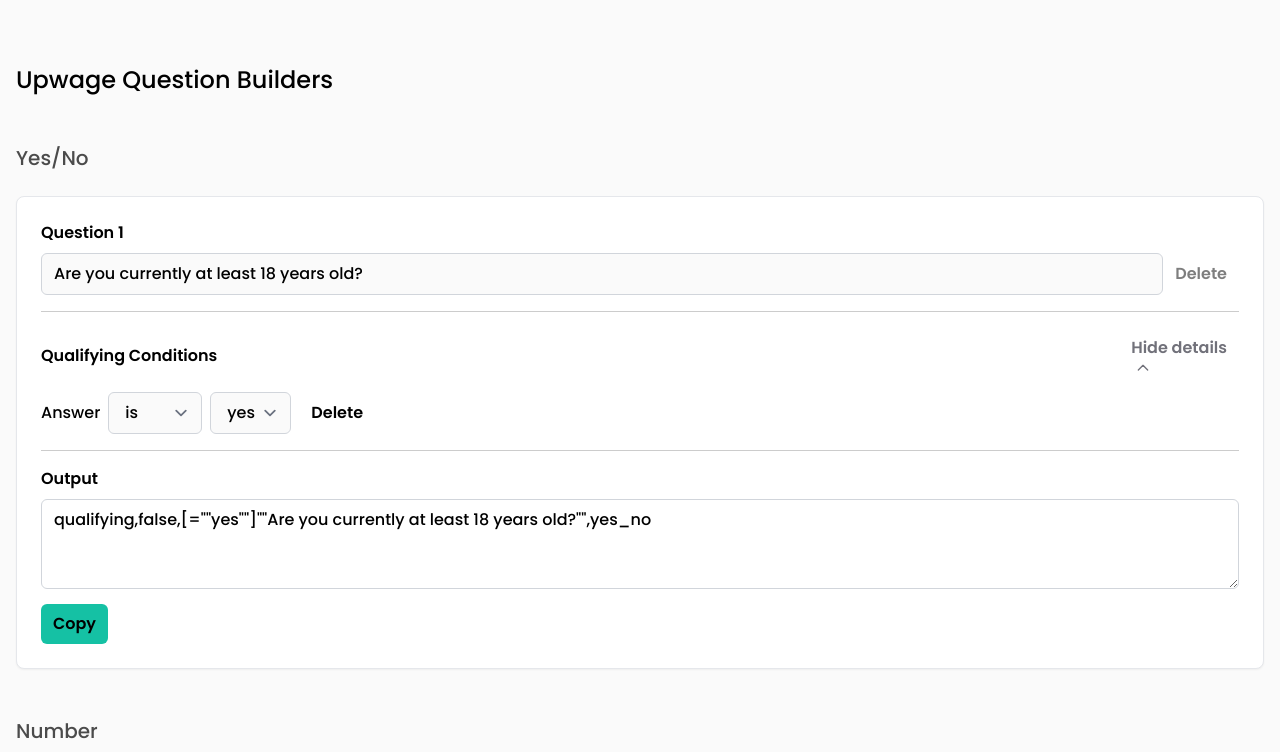
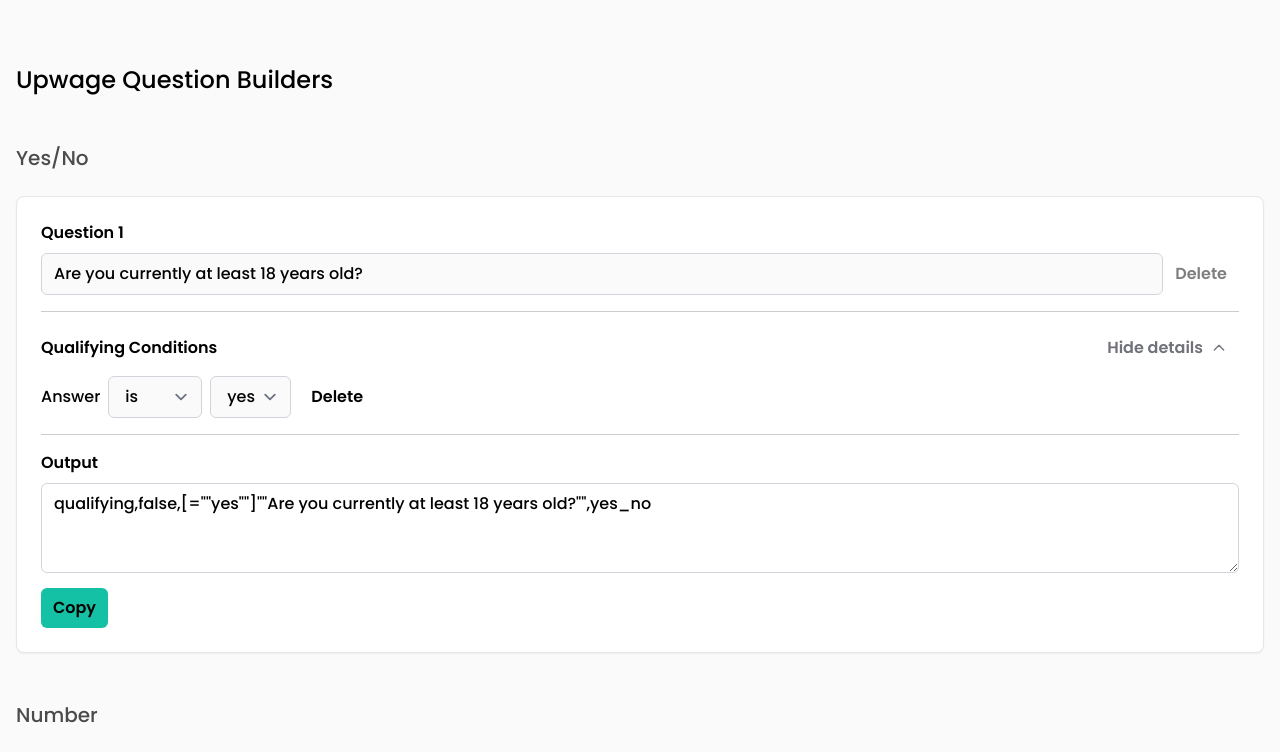
Before and after one commit to nweii/upwage-question-builder, a Next.js app: page / in a window 1280 px wide. Shown: the top 752 px of the page. Built offline with nearby package versions, Linux system fonts and the light colour scheme.

Commit message:
Fix alignment and set chevron inline

```diff
--- a/components/QuestionComponents.js
+++ b/components/QuestionComponents.js
@@ -44,7 +44,8 @@
     "rounded-md px-3 py-2 font-semibold transition duration-200 ease-in-out";
   const variantClasses = {
     primary: "bg-accent hover:bg-accent/50 dark:text-zinc-900",
-    secondary: "text-zinc-500 hover:text-accent",
+    secondary:
+      "text-zinc-500 hover:text-accent flex items-center inline-flex gap-x-1",
     delete:
       "hover:text-red-800 dark:hover:text-red-300 hover:bg-red-600/10 dark:hover:bg-red-400/10",
   };
```
